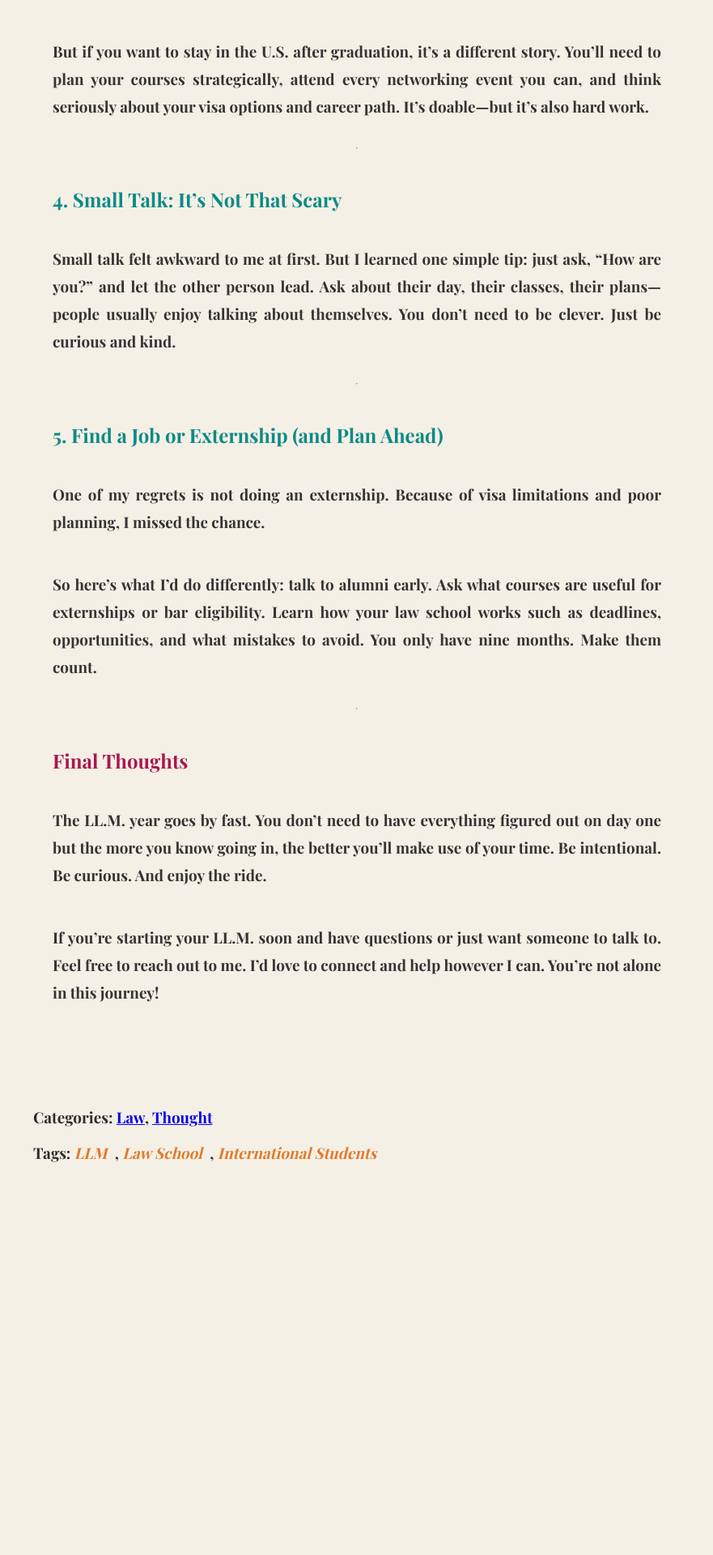
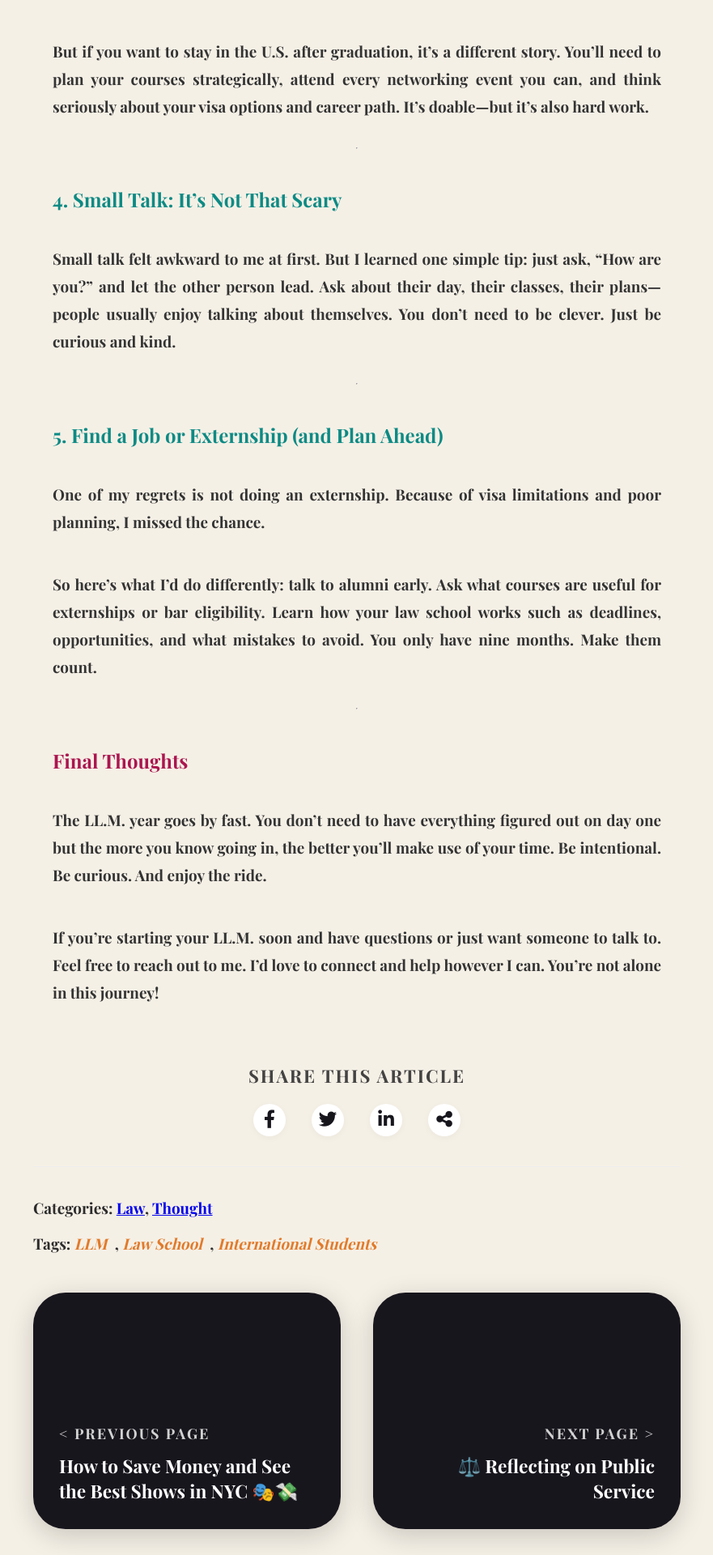
Before and after one commit to ColetteChang/colettechang.github.io, a Jekyll site: the page built from _posts/2025-05-11-things-i-wish-i-knew-before-llm.md, in a window 1280 px wide. Shown: the part 1740-3660 px from the top of the page at 81% size, without its empty margins (199-1080 px from the left). Built offline with Jekyll 4.4.1, drawn with Linux system fonts in a browser that asks for light colours; before the commit the page ends 3208 px from its top, so only the background shows below that; some of the changed text lies outside the part shown.

Commit message:
Update post.html layout

```diff
--- a/_layouts/post.html
+++ b/_layouts/post.html
@@ -66,13 +66,32 @@
               {{ page.date | date: "%Y-%m-%d" }}
             </time>
             {% if page.author %}
-            <span class="post-author">by {{ page.author }}</span>
+            <span class="post-author">by <span class="no-break">Colette&nbsp;Chang</span></span>
             {% endif %}
           </div>
         </header>
         <div class="post-content">
           {{ content }}
         </div>
+
+        <div class="share-article-section">
+          <h3>SHARE THIS ARTICLE</h3>
+          <div class="share-buttons">
+            <a class="share-btn facebook" href="https://www.facebook.com/sharer/sharer.php?u={{ site.url }}{{ page.url }}" target="_blank" rel="noopener" aria-label="Share on Facebook">
+              <i class="fab fa-facebook-f"></i>
+            </a>
+            <a class="share-btn twitter" href="https://twitter.com/intent/tweet?url={{ site.url }}{{ page.url }}&text={{ page.title | uri_escape }}" target="_blank" rel="noopener" aria-label="Share on Twitter">
+              <i class="fab fa-twitter"></i>
+            </a>
+            <a class="share-btn linkedin" href="https://www.linkedin.com/shareArticle?mini=true&url={{ site.url }}{{ page.url }}&title={{ page.title | uri_escape }}" target="_blank" rel="noopener" aria-label="Share on LinkedIn">
+              <i class="fab fa-linkedin-in"></i>
+            </a>
+            <a class="share-btn generic-share" href="#" onclick="shareArticle(event)" aria-label="Share this article">
+              <i class="fas fa-share-alt"></i>
+            </a>
+          </div>
+        </div>
+
         <div class="post-meta-bottom">
           {% if page.categories %}
             <p>Categories:
@@ -87,6 +106,21 @@
                 <a href="/tags/{{ tag | slugify }}/" class="tag-link">{{ tag }}</a>{% unless forloop.last %}, {% endunless %}
               {% endfor %}
             </p>
+          {% endif %}
+        </div>
+
+        <div class="post-navigation">
+          {% if page.previous %}
+            <a class="nav-card prev" href="{{ page.previous.url }}">
+              <div class="nav-label">&lt; Previous Page</div>
+              <div class="nav-title">{{ page.previous.title }}</div>
+            </a>
+          {% endif %}
+          {% if page.next %}
+            <a class="nav-card next" href="{{ page.next.url }}">
+              <div class="nav-label">Next Page &gt;</div>
+              <div class="nav-title">{{ page.next.title }}</div>
+            </a>
           {% endif %}
         </div>
       </article>
@@ -110,5 +144,30 @@
         });
       });
     </script>
+    <script>
+    function shareArticle(event) {
+      event.preventDefault();
+      const shareData = {
+        title: document.title,
+        text: '{{ page.title }}',
+        url: '{{ site.url }}{{ page.url }}'
+      };
+      if (navigator.share) {
+        navigator.share(shareData);
+      } else {
+        // Fallback: copy to clipboard
+        navigator.clipboard.writeText(shareData.url).then(function() {
+          alert('Link copied to clipboard!');
+        }, function() {
+          alert('Could not copy link. Please copy it manually.');
+        });
+      }
+    }
+    </script>
+    <style>
+      .share-btn.generic-share {
+        /* Optional: custom color for the generic share button */
+      }
+    </style>
   </body>
 </html>
```
